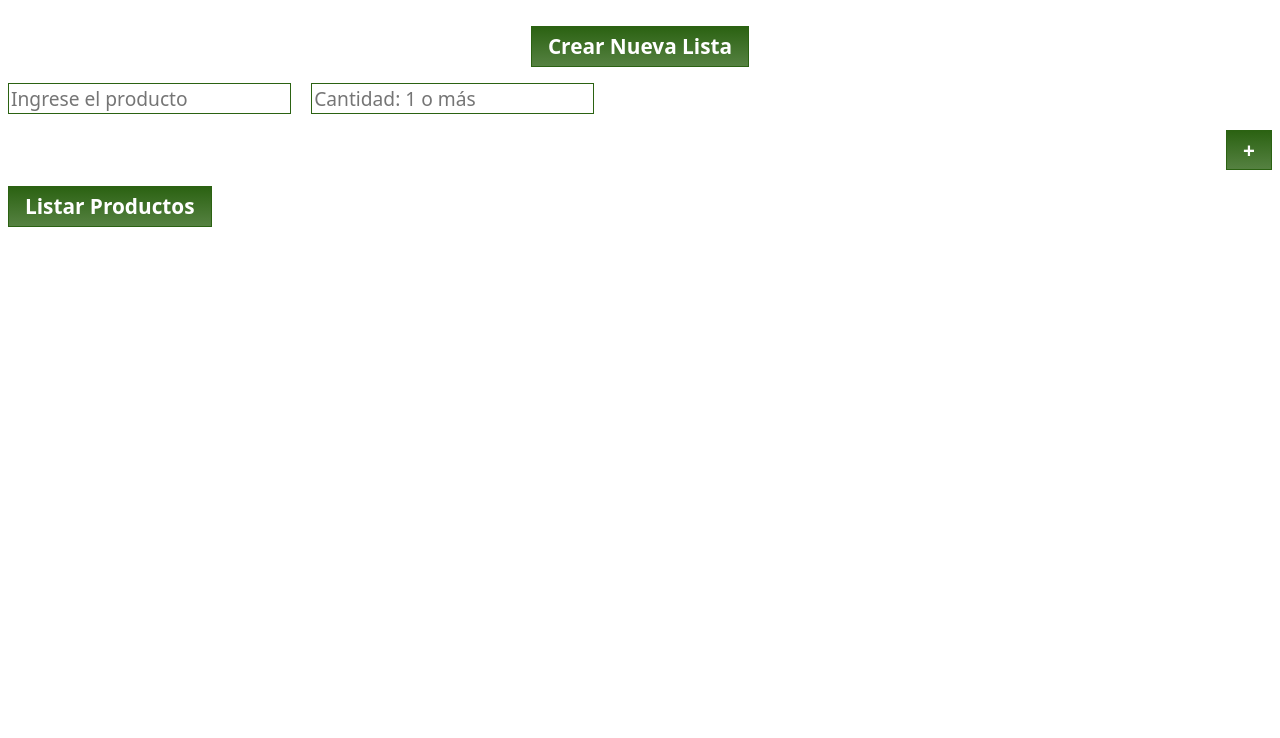
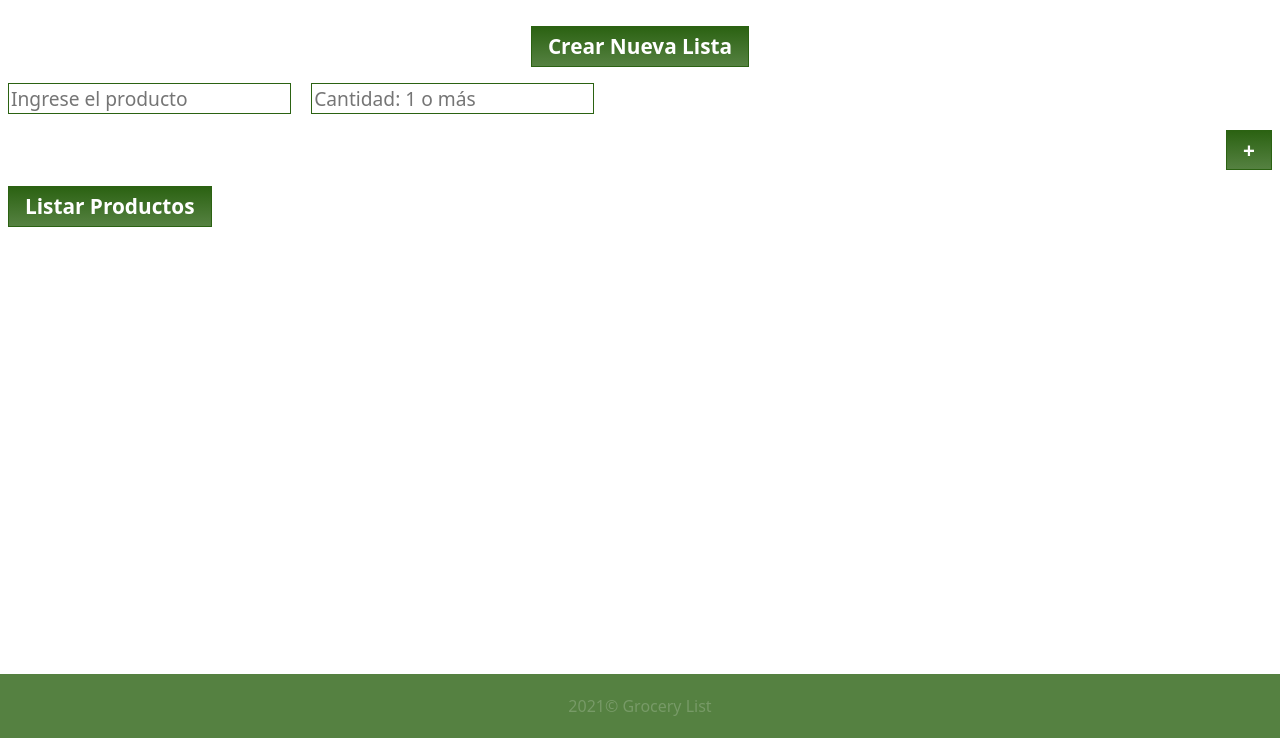
Before and after one commit to jdromero88/js-grocery-list-front-end, a website: page index.html in a window 1280 px wide. Shown: the part 62-800 px from the top of the page. Drawn offline with Linux system fonts and the light colour scheme.

Commit message:
Added some CSS

```diff
--- a/assets/js/index.js
+++ b/assets/js/index.js
@@ -3,9 +3,10 @@ let year = new Date()
 function iniciaTodo() {
 	console.log('connected')
 	let footerEl = document.getElementById('footer')
-
+  let pEl = document.createElement('p')
 	// TODO: agregar texto en el footer
-	footerEl.innerHtml = year.getFullYear() + `&copy; Grocery List`
+	pEl.innerHTML = year.getFullYear() + `&copy; Grocery List`
+  footerEl.appendChild(pEl)
 }
 
 function validateInput(producto, cantidad) {
@@ -30,8 +31,7 @@ function addProducto() {
 	console.log(p.name)
 	console.log(p.cantidad)
 	productos.push(p)
-	productoLiEl.innerHTML = p.name + " <strong>quantity</strong>: " + p.cantidad
-	// productoLiEl.innerText = p.name + " quantity: " + p.cantidad
+	productoLiEl.innerHTML = p.mostarProducto()
 
 	listaOlEl.appendChild(productoLiEl)
 }
--- a/assets/js/producto.js
+++ b/assets/js/producto.js
@@ -1,6 +1,11 @@
 class Producto {
-	constructor(name, cantidad) {
-		this.name = name
+	constructor(nombre, cantidad) {
+		this.nombre = nombre
 		this.cantidad = cantidad
 	}
+
+  mostarProducto() {
+    return this.nombre + " <strong>quantity</strong>: " + this.cantidad
+  }
+
 }
--- a/assets/scss/index.scss
+++ b/assets/scss/index.scss
@@ -16,6 +16,25 @@ html {
   font-family: system-ui;
 }
 
+body {
+  height:100vh;
+  display: flex;
+  flex-direction: column;
+}
+
+header {
+
+}
+
+footer {
+  background-color: $color-verde-800;
+  color: $color-blanco-200;
+  height: 4rem;
+  display: flex;
+  justify-content: center;
+  align-items: center;
+  margin-top: auto;
+}
 
 h1 {
   color: $color-verde-800;
```
Also changed, not shown: assets/css/index.css, 1 other file.
